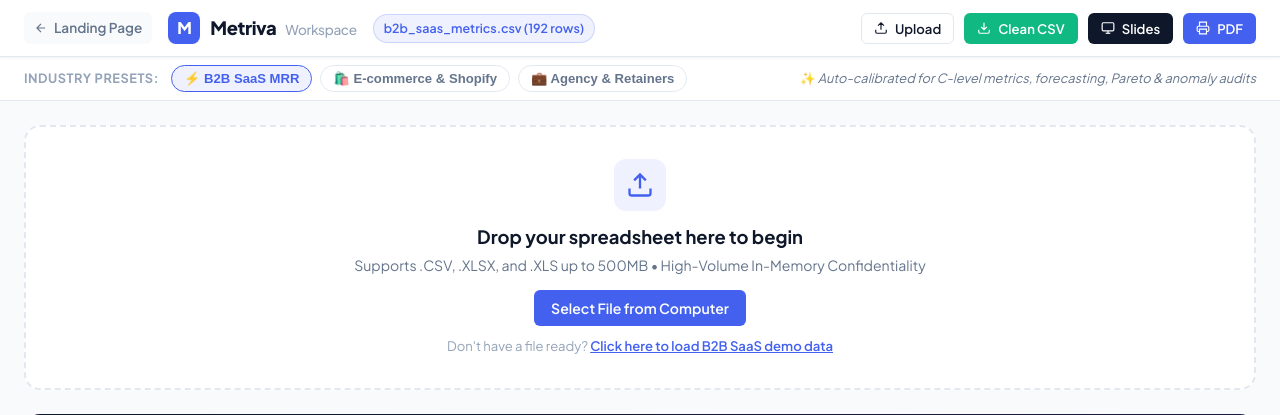
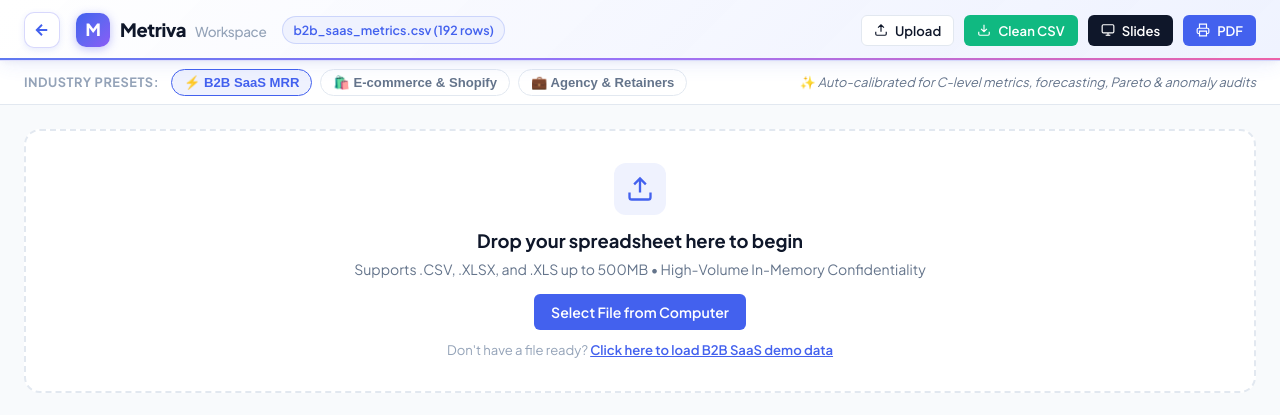
Before and after one commit to devesh950/AI-DATA-CLEANING-AND-EDA-AGENT, a Flask app: page /workspace in a window 1280 px wide. Shown: the top 415 px of the page. Run offline with Flask 3, Linux system fonts and the light colour scheme; some libraries are stand-ins or nearby versions.

Commit message:
style: remove Landing Page text to keep only back symbol, and add blushing luminous gradient glow to workspace topbar

```diff
--- a/templates/app.html
+++ b/templates/app.html
@@ -60,10 +60,12 @@ body {
   min-height: 100vh;
 }
 
-/* TOPBAR */
+/* BLUSHING LUSH EXECUTIVE TOPBAR */
 .topbar {
-  background: #ffffff;
-  border-bottom: 1px solid var(--border-light);
+  background: linear-gradient(135deg, rgba(255, 255, 255, 0.94) 0%, rgba(245, 247, 255, 0.96) 50%, rgba(238, 242, 255, 0.94) 100%);
+  backdrop-filter: blur(18px);
+  -webkit-backdrop-filter: blur(18px);
+  border-bottom: 1px solid rgba(99, 102, 241, 0.2);
   padding: 12px 24px;
   display: flex;
   align-items: center;
@@ -71,7 +73,17 @@ body {
   position: sticky;
   top: 0;
   z-index: 1000;
-  box-shadow: var(--shadow-sm);
+  box-shadow: 0 4px 20px -2px rgba(67, 97, 238, 0.12), 0 2px 8px -1px rgba(15, 23, 42, 0.05);
+}
+.topbar::after {
+  content: '';
+  position: absolute;
+  bottom: 0;
+  left: 0;
+  right: 0;
+  height: 2px;
+  background: linear-gradient(90deg, #4361ee 0%, #8b5cf6 50%, #ec4899 100%);
+  opacity: 0.85;
 }
 .topbar-left {
   display: flex;
@@ -79,19 +91,27 @@ body {
   gap: 16px;
 }
 .back-link {
-  display: flex;
-  align-items: center;
-  gap: 6px;
-  font-size: 0.85rem;
-  font-weight: 600;
-  color: var(--text-muted);
+  display: inline-flex;
+  align-items: center;
+  justify-content: center;
+  width: 36px;
+  height: 36px;
+  border-radius: 10px;
+  background: #ffffff;
+  border: 1.5px solid rgba(99, 102, 241, 0.25);
+  color: var(--primary);
   text-decoration: none;
-  padding: 6px 10px;
-  border-radius: var(--radius-sm);
-  background: var(--bg-main);
-  transition: all 0.15s;
-}
-.back-link:hover { color: var(--primary); background: var(--primary-light); }
+  box-shadow: 0 2px 6px rgba(67, 97, 238, 0.12);
+  transition: all 0.2s cubic-bezier(0.16, 1, 0.3, 1);
+  flex-shrink: 0;
+}
+.back-link:hover, .back-link:active {
+  background: var(--primary-light);
+  border-color: var(--primary);
+  transform: translateX(-2px);
+  box-shadow: 0 4px 12px rgba(67, 97, 238, 0.25);
+  color: var(--primary-hover);
+}
 .brand {
   display: flex;
   align-items: center;
@@ -102,16 +122,17 @@ body {
   color: var(--secondary);
 }
 .brand-icon {
-  width: 32px;
-  height: 32px;
-  background: var(--primary);
-  border-radius: 8px;
+  width: 34px;
+  height: 34px;
+  background: linear-gradient(135deg, #4361ee 0%, #6366f1 50%, #8b5cf6 100%);
+  border-radius: 10px;
   color: white;
   display: flex;
   align-items: center;
   justify-content: center;
   font-weight: 800;
-  font-size: 1rem;
+  font-size: 1.05rem;
+  box-shadow: 0 2px 10px rgba(99, 102, 241, 0.4);
 }
 .dataset-tag {
   font-size: 0.78rem;
@@ -712,8 +733,9 @@ body {
     width: 100% !important;
   }
   .topbar-left .back-link {
-    font-size: 0.78rem !important;
-    padding: 4px 8px !important;
+    width: 32px !important;
+    height: 32px !important;
+    padding: 0 !important;
   }
   .topbar-left .brand {
     font-size: 1rem !important;
@@ -996,9 +1018,8 @@ body {
 <!-- TOPBAR -->
 <header class="topbar">
   <div class="topbar-left">
-    <a href="/" class="back-link">
-      <svg width="14" height="14" fill="none" stroke="currentColor" stroke-width="2" viewBox="0 0 24 24"><path d="M19 12H5M12 19l-7-7 7-7"/></svg>
-      Landing Page
+    <a href="/" class="back-link" title="Back to Home" aria-label="Back">
+      <svg width="18" height="18" fill="none" stroke="currentColor" stroke-width="2.5" viewBox="0 0 24 24"><path d="M19 12H5M12 19l-7-7 7-7"/></svg>
     </a>
     <div class="brand">
       <div class="brand-icon">M</div>
```
